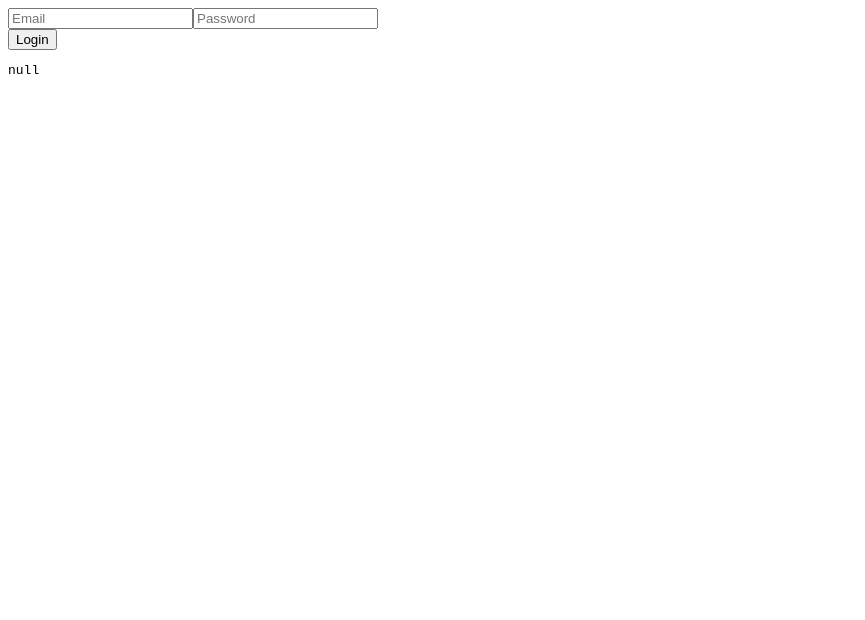
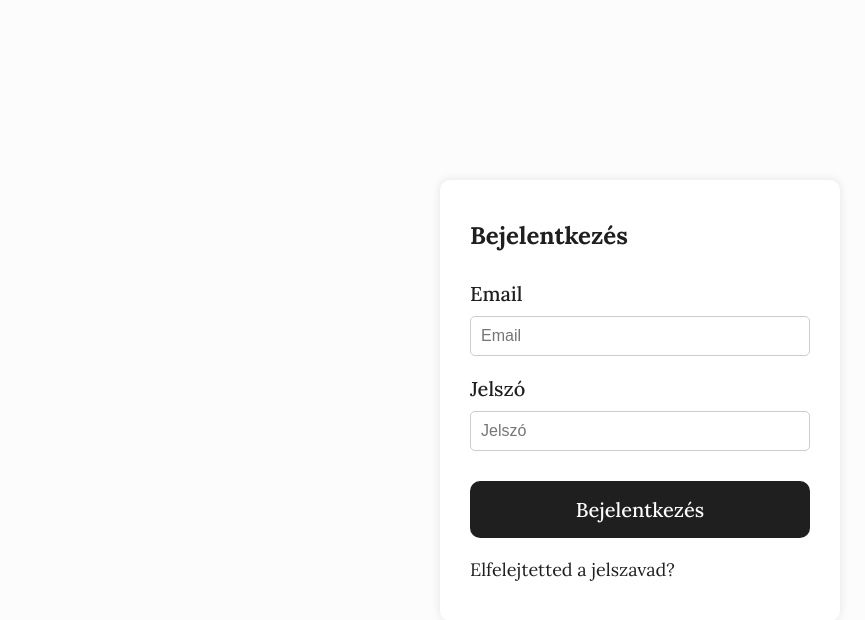
Before and after one commit to zocsen/csodaasvanyok-nextjs, a Next.js app: page /auth/login in a window 1280 px wide. Shown: the top 620 px of the page, without its empty margins (0-865 px from the left). Built offline with nearby package versions, Linux system fonts and the light colour scheme; no server answers.

Commit message:
styled loginform

```diff
--- a/app/auth/layout.tsx
+++ b/app/auth/layout.tsx
@@ -1,16 +1,33 @@
-export const metadata = {
-  title: 'Next.js',
-  description: 'Generated by Next.js',
-}
+import type { Metadata } from "next";
+import { Inter, Lora } from "next/font/google";
+import "../globals.scss";
+
+export const metadata: Metadata = {
+  title: "Admin - Csodaásványok",
+  description:
+    "Csodaásványok webárúház, eredeti ásvány karkötők, nyakláncok, fülbevalók",
+};
+
+const inter = Inter({
+  subsets: ["latin-ext"],
+  variable: "--primary-font-family",
+});
+
+const lora = Lora({
+  subsets: ["latin-ext"],
+  variable: "--secondary-font-family",
+});
 
 export default function RootLayout({
   children,
-}: {
-  children: React.ReactNode
-}) {
+}: Readonly<{
+  children: React.ReactNode;
+}>) {
   return (
-    <html lang="en">
-      <body>{children}</body>
+    <html lang="hu" className={`${inter.variable} ${lora.variable}`}>
+      <body className="App">
+        <main className="main">{children}</main>
+      </body>
     </html>
-  )
+  );
 }
--- a/components/shared/LoginForm/LoginForm.tsx
+++ b/components/shared/LoginForm/LoginForm.tsx
@@ -1,23 +1,33 @@
 import { redirect } from "next/navigation";
 import { getSession, login } from "@/lib";
+import "./login-form.scss";
 
-export default async function Page() {
+export default async function LoginForm() {
   const session = await getSession();
+
+  const handleSubmit = async (formData: FormData) => {
+    "use server";
+    await login(formData);
+    redirect("/");
+  };
+
   return (
-    <section>
-      <form
-        action={async (formData) => {
-          "use server";
-          await login(formData);
-          redirect("/");
-        }}
-      >
+    <section className="login-section">
+      <form className="login-form" action={handleSubmit}>
+        <h1>Bejelentkezés</h1>
+        <label htmlFor="email">Email</label>
         <input name="email" type="email" placeholder="Email" />
-        <input name="password" type="password" placeholder="Password" />
+        <label htmlFor="password">Jelszó</label>
+        <input name="password" type="password" placeholder="Jelszó" />
         <br />
-        <button type="submit">Login</button>
+        <button className="login-btn" type="submit">
+          Bejelentkezés
+        </button>
+        {session && !session.authorized && (
+          <p className="auth-failed">Helytelen email vagy jelszó!</p>
+        )}
+        <a href="/auth/recover">Elfelejtetted a jelszavad?</a>
       </form>
-      <pre>{JSON.stringify(session, null, 2)}</pre>
     </section>
   );
 }
--- /dev/null
+++ b/components/shared/LoginForm/login-form.scss
@@ -0,0 +1,57 @@
+.login-section {
+  display: flex;
+  justify-content: center;
+  align-items: center;
+  height: 100vh;
+
+  .login-form {
+    width: 100%;
+    max-width: 400px;
+    padding: 40px 30px;
+    border-radius: var(--border-radius-md);
+    background-color: #fff;
+    box-shadow: 0 0 10px rgba(0, 0, 0, 0.1);
+
+    h1 {
+      font-size: 2.4rem;
+      margin-bottom: 30px;
+    }
+
+    label {
+      font-size: 2rem;
+      margin-bottom: 10px;
+      display: block;
+      font-weight: 500;
+    }
+
+    input {
+      width: 100%;
+      padding: 10px;
+      font-size: 1.6rem;
+      border: 1px solid #ccc;
+      border-radius: var(--border-radius-sm);
+      margin-bottom: 20px;
+    }
+
+    .login-btn {
+      font-size: 2rem;
+      padding: 16px;
+      width: 100%;
+      border-radius: var(--border-radius-md);
+      display: flex;
+      justify-content: center;
+      align-items: center;
+      margin: 10px auto 20px;
+      background-color: var(--primary-font-color);
+      color: var(--primary-background-color);
+      font-weight: 500;
+    }
+
+    .auth-failed {
+      color: red;
+      font-size: 1.8rem;
+      margin-bottom: 10px;
+      font-weight: 600;
+    }
+  }
+}
```
Also changed, not shown: app/auth/recover/page.tsx (added, +7 -0 lines).
